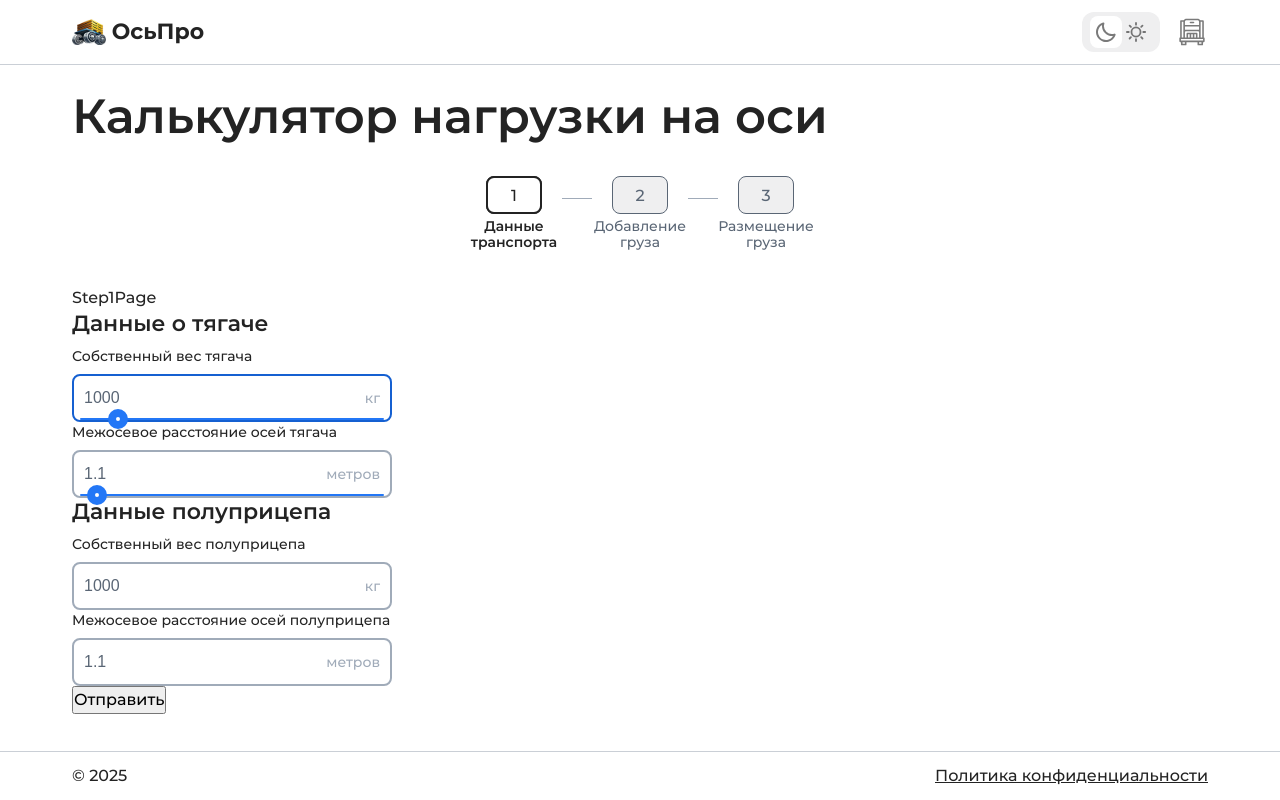
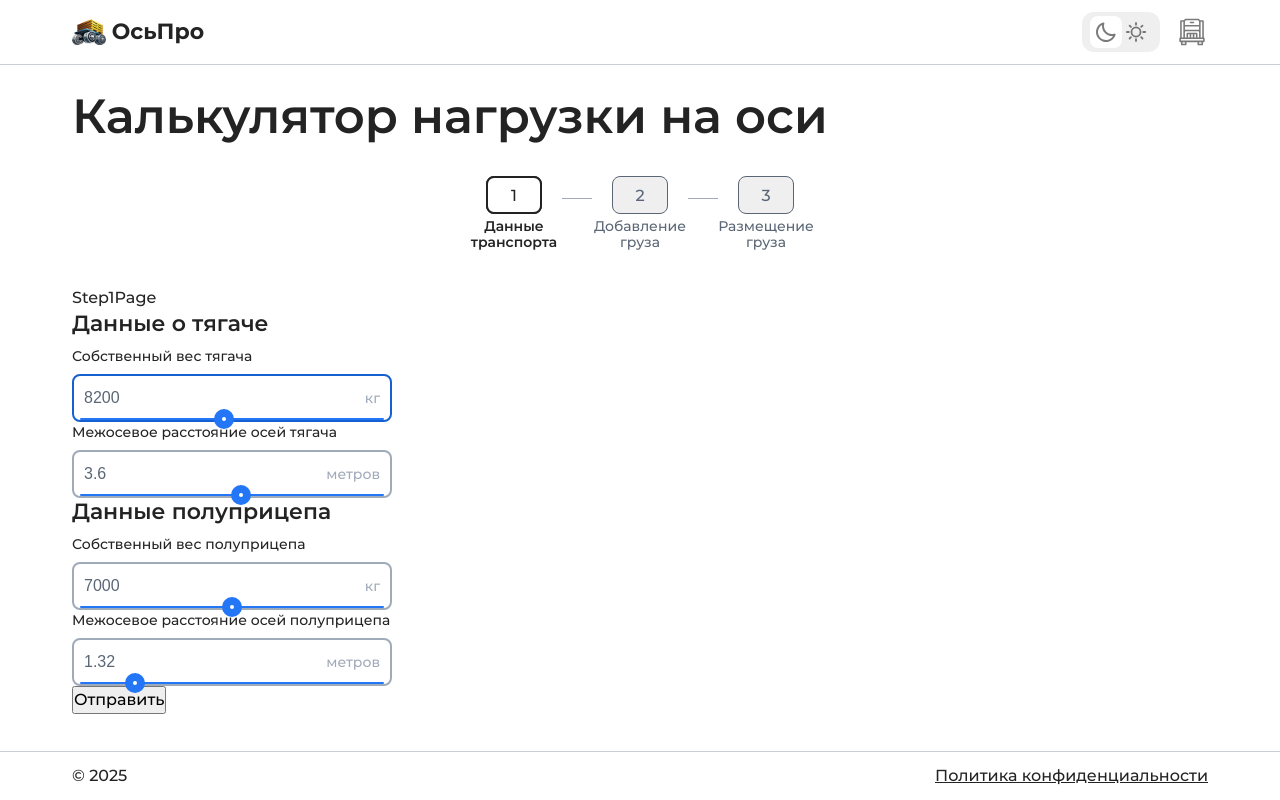
Before and after one commit to kepkame/axle-load-calculator, a React (Vite) app: page / in a window 1280 px wide. Built offline with nearby package versions, Linux system fonts and the light colour scheme.

Commit message:
ALC-8 The average values of the Form fields are specified.

```diff
--- a/src/components/forms/Form/Form.tsx
+++ b/src/components/forms/Form/Form.tsx
@@ -11,19 +11,19 @@ export const formSchema = z.object({
   truckWeight: z.preprocess((val) => {
     const num = Number(val);
     return Number.isNaN(num) ? undefined : num;
-  }, z.number({ required_error: 'Поле обязательно для заполнения' }).min(10, 'Минимальное значение: 10').max(10000, 'Максимальное значение: 10 000')),
+  }, z.number({ required_error: 'Поле обязательно для заполнения' }).min(4800, 'Минимальное значение: 4800').max(12000, 'Максимальное значение: 12 000')),
   truckWheelbase: z.preprocess((val) => {
     const num = Number(val);
     return Number.isNaN(num) ? undefined : num;
-  }, z.number({ required_error: 'Поле обязательно для заполнения' }).min(1.0, 'Минимальное значение: 1.0').max(5.0, 'Максимальное значение: 5.0')),
+  }, z.number({ required_error: 'Поле обязательно для заполнения' }).min(2.0, 'Минимальное значение: 2.0').max(5.0, 'Максимальное значение: 5.0')),
   trailerWeight: z.preprocess((val) => {
     const num = Number(val);
     return Number.isNaN(num) ? undefined : num;
-  }, z.number({ required_error: 'Поле обязательно для заполнения' }).min(10, 'Минимальное значение: 10').max(10000, 'Максимальное значение: 10 000')),
+  }, z.number({ required_error: 'Поле обязательно для заполнения' }).min(4000, 'Минимальное значение: 4000').max(10000, 'Максимальное значение: 10 000')),
   trailerWheelbase: z.preprocess((val) => {
     const num = Number(val);
     return Number.isNaN(num) ? undefined : num;
-  }, z.number({ required_error: 'Поле обязательно для заполнения' }).min(1.0, 'Минимальное значение: 1.0').max(5.0, 'Максимальное значение: 5.0')),
+  }, z.number({ required_error: 'Поле обязательно для заполнения' }).min(1.0, 'Минимальное значение: 1.0').max(3.0, 'Максимальное значение: 3.0')),
 });
 
 type TFormSchema = z.infer<typeof formSchema>;
@@ -36,10 +36,10 @@ export const FormDefault: React.FC = () => {
   } = useForm<TFormSchema>({
     resolver: zodResolver(formSchema),
     defaultValues: {
-      truckWeight: 1000,
-      truckWheelbase: 1.1,
-      trailerWeight: 1000,
-      trailerWheelbase: 1.1,
+      truckWeight: 8200,
+      truckWheelbase: 3.6,
+      trailerWeight: 7000,
+      trailerWheelbase: 1.32,
     },
   });
 
@@ -56,9 +56,9 @@ export const FormDefault: React.FC = () => {
             name="truckWeight"
             control={control}
             maxLength={5}
+            showRange={true}
             inputMode="numeric"
             autoFocus={true}
-            showRange={true}
           />
         </BaseField>
 
@@ -71,9 +71,9 @@ export const FormDefault: React.FC = () => {
             name="truckWheelbase"
             control={control}
             maxLength={5}
-            decimalPlaces={3}
+            decimalPlaces={1}
+            showRange={true}
             inputMode="decimal"
-            showRange={true}
           />
         </BaseField>
       </fieldset>
@@ -85,7 +85,13 @@ export const FormDefault: React.FC = () => {
           error={errors.trailerWeight?.message}
           units="кг"
         >
-          <NumberField name="trailerWeight" control={control} maxLength={5} inputMode="numeric" />
+          <NumberField
+            name="trailerWeight"
+            control={control}
+            maxLength={5}
+            showRange={true}
+            inputMode="numeric"
+          />
         </BaseField>
 
         <BaseField
@@ -97,7 +103,8 @@ export const FormDefault: React.FC = () => {
             name="trailerWheelbase"
             control={control}
             maxLength={5}
-            decimalPlaces={1}
+            decimalPlaces={2}
+            showRange={true}
             inputMode="decimal"
           />
         </BaseField>
```
